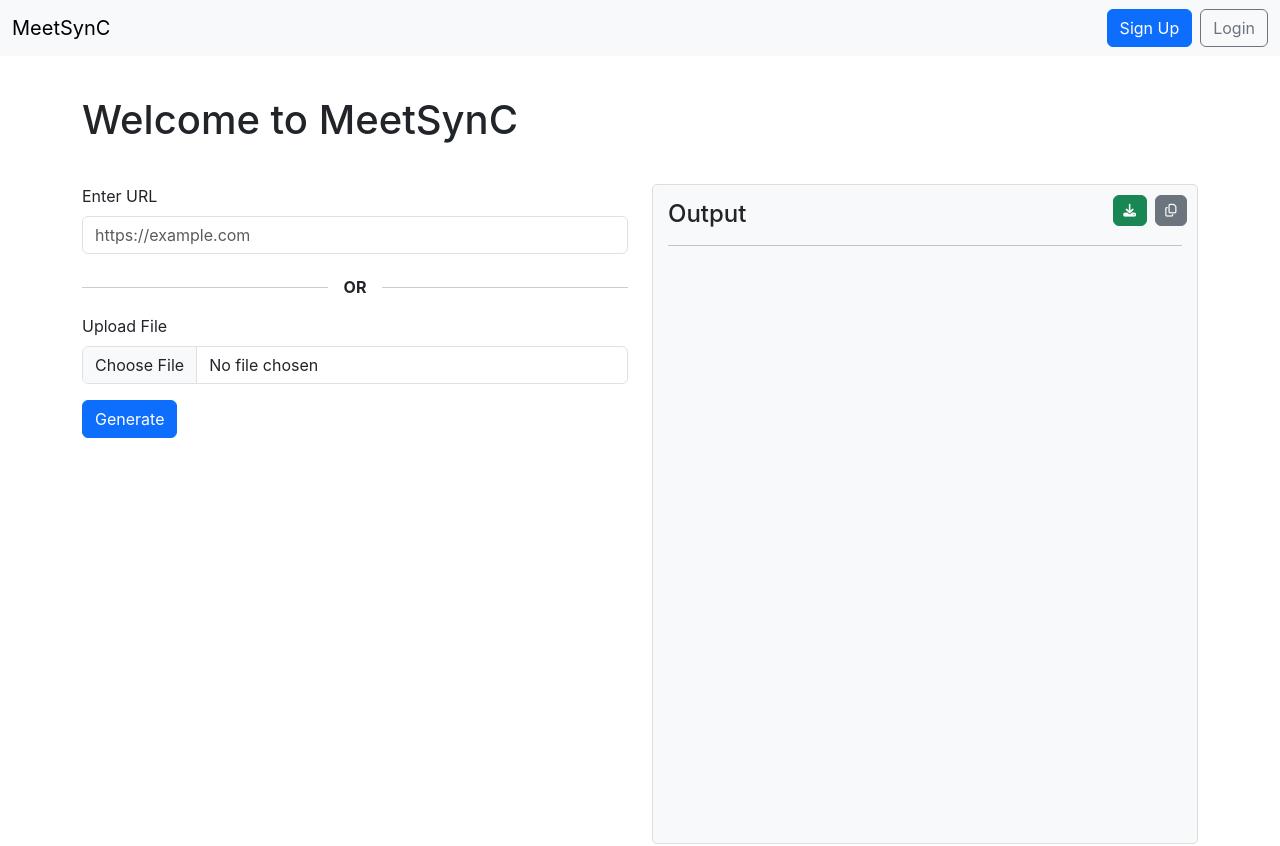
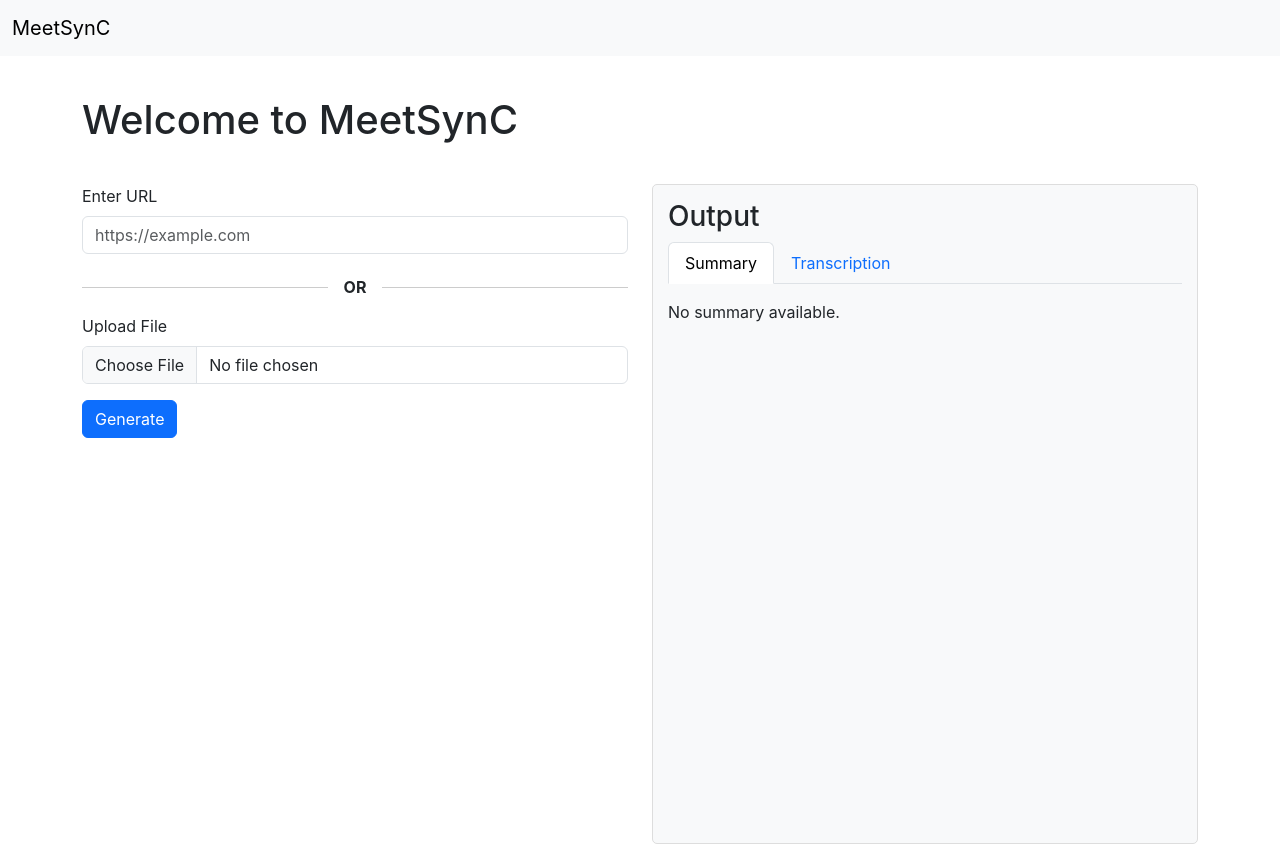
Before and after one commit to ankit14-dev/Meet-Sync, a React (Create React App) app: page / in a window 1280 px wide. Shown: the top 846 px of the page. Built offline with nearby package versions, Linux system fonts and the light colour scheme.

Commit message:
tab bars

```diff
--- a/src/components/FileUpload.js
+++ b/src/components/FileUpload.js
@@ -10,18 +10,17 @@ export default function FileUpload({ onGenerateOutput, onReset }) {
   const [showProgress, setShowProgress] = useState(false);
   const [isOutputGenerated, setIsOutputGenerated] = useState(false);
 
-  // Simulate file upload progress
   const simulateFileUpload = () => {
     setShowProgress(true);
     setProgress(0);
     const interval = setInterval(() => {
-      setProgress((oldProgress) => {
-        if (oldProgress >= 100) {
+      setProgress((prevProgress) => {
+        if (prevProgress >= 100) {
           clearInterval(interval);
-          setTimeout(() => setShowProgress(false), 2000); // Hide progress bar after 2 seconds
+          setTimeout(() => setShowProgress(false), 2000);
           return 100;
         }
-        return oldProgress + 10;
+        return prevProgress + 10;
       });
     }, 100);
   };
@@ -41,12 +40,14 @@ export default function FileUpload({ onGenerateOutput, onReset }) {
 
   const handleFormSubmit = (e) => {
     e.preventDefault();
-    if (url === previousUrl) {
-      alert("You have already entered this URL.");
-      return;
-    }
-    onGenerateOutput({ url, fileName });
-    setPreviousUrl(url);
+
+    // Mock response object
+    const response = {
+      summary: "This is a sample summary of the uploaded content.",
+      transcription: "This is a transcription of the uploaded content.",
+    };
+
+    onGenerateOutput(response);
     setIsOutputGenerated(true);
   };
 
@@ -56,9 +57,7 @@ export default function FileUpload({ onGenerateOutput, onReset }) {
     setProgress(0);
     setShowProgress(false);
     setIsOutputGenerated(false);
-    setPreviousUrl("");
-    setPreviousFile("");
-    onReset(); // Clear the output display
+    onReset();
   };
 
   return (
@@ -75,6 +74,7 @@ export default function FileUpload({ onGenerateOutput, onReset }) {
             value={url}
             onChange={(e) => setUrl(e.target.value)}
             placeholder="https://example.com"
+            required
           />
         </div>
         <p className="or-divider">OR</p>
--- a/src/components/Footer.js
+++ b/src/components/Footer.js
@@ -5,7 +5,8 @@ export default function Footer() {
   return (
     <footer className="bg-dark text-white text-center py-4">
       <p>
-        MeetSynC is a platform designed to bring teams together and streamline communication and collaboration.
+        MeetSynC is a platform designed to bring teams together and streamline
+        communication and collaboration.
       </p>
       <p>&copy; 2024 MeetSynC. All rights reserved.</p>
     </footer>
--- a/src/components/HomePage.js
+++ b/src/components/HomePage.js
@@ -6,17 +6,17 @@ import FileUpload from "./FileUpload";
 import Output from "./Output";
 
 export default function HomePage() {
-  const [outputText, setOutputText] = useState("");
+  const [summary, setSummary] = useState("");
+  const [transcription, setTranscription] = useState("");
 
-  const handleGenerateOutput = (data) => {
-    setOutputText(`
-      <p><strong>URL:</strong> ${data.url || "N/A"}</p>
-      <p><strong>File Name:</strong> ${data.fileName}</p>
-    `);
+  const handleGenerateOutput = (response) => {
+    setSummary(response.summary);
+    setTranscription(response.transcription);
   };
 
   const handleResetOutput = () => {
-    setOutputText(""); // Clear the output text
+    setSummary("");
+    setTranscription("");
   };
 
   return (
@@ -32,7 +32,7 @@ export default function HomePage() {
             />
           </div>
           <div className="col-md-6">
-            <Output outputText={outputText} />
+            <Output summary={summary} transcription={transcription} />
           </div>
         </div>
       </section>
--- a/src/components/Navbar.js
+++ b/src/components/Navbar.js
@@ -3,26 +3,12 @@ import React from "react";
 
 export default function Navbar() {
   return (
-    <nav className="navbar navbar-expand-lg navbar-light bg-body-tertiary fixed-top">
+    <nav className="navbar navbar-expand-lg navbar-light bg-light fixed-top">
       <div className="container-fluid">
-        <a className="navbar-brand" href="/">MeetSynC</a>
-        <button
-          className="navbar-toggler"
-          type="button"
-          data-bs-toggle="collapse"
-          data-bs-target="#navbarNav"
-          aria-controls="navbarNav"
-          aria-expanded="false"
-          aria-label="Toggle navigation"
-        >
-          <span className="navbar-toggler-icon"></span>
-        </button>
-        <div className="collapse navbar-collapse" id="navbarNav">
-          <div className="ms-auto">
-            <a href="/signup" className="btn btn-primary me-2">Sign Up</a>
-            <a href="/login" className="btn btn-outline-secondary">Login</a>
-          </div>
-        </div>
+        <a className="navbar-brand" href="/">
+          MeetSynC
+        </a>
+
       </div>
     </nav>
   );
--- a/src/components/Output.js
+++ b/src/components/Output.js
@@ -1,36 +1,36 @@
 // src/components/Output.js
-import React from "react";
+import React, { useState } from "react";
 
-export default function Output({ outputText }) {
-  const handleDownload = () => {
-    const blob = new Blob([outputText], { type: "text/plain" });
-    const downloadUrl = URL.createObjectURL(blob);
-    const link = document.createElement("a");
-    link.href = downloadUrl;
-    link.download = "output.txt";
-    link.click();
-    URL.revokeObjectURL(downloadUrl);
-  };
-
-  const handleCopy = () => {
-    navigator.clipboard.writeText(outputText.replace(/<\/?[^>]+(>|$)/g, "")).then(() => {
-      alert("Output copied to clipboard!");
-    });
-  };
+export default function Output({ summary, transcription }) {
+  const [activeTab, setActiveTab] = useState("summary");
 
   return (
     <div className="output-area">
-      <div className="output-buttons">
-        <button className="btn btn-success mx-2" onClick={handleDownload}>
-          <i className="fa-solid fa-download"></i>
-        </button>
-        <button className="btn btn-secondary" onClick={handleCopy}>
-          <i className="fa-regular fa-copy"></i>
-        </button>
+      <h3>Output</h3>
+      <ul className="nav nav-tabs">
+        <li className="nav-item">
+          <button
+            className={`nav-link ${activeTab === "summary" ? "active" : ""}`}
+            onClick={() => setActiveTab("summary")}
+          >
+            Summary
+          </button>
+        </li>
+        <li className="nav-item">
+          <button
+            className={`nav-link ${activeTab === "transcription" ? "active" : ""}`}
+            onClick={() => setActiveTab("transcription")}
+          >
+            Transcription
+          </button>
+        </li>
+      </ul>
+      <div className="tab-content mt-3">
+        {activeTab === "summary" && <p>{summary || "No summary available."}</p>}
+        {activeTab === "transcription" && (
+          <p>{transcription || "No transcription available."}</p>
+        )}
       </div>
-      <h4>Output</h4>
-      <hr />
-      <div dangerouslySetInnerHTML={{ __html: outputText }} />
     </div>
   );
 }
```
